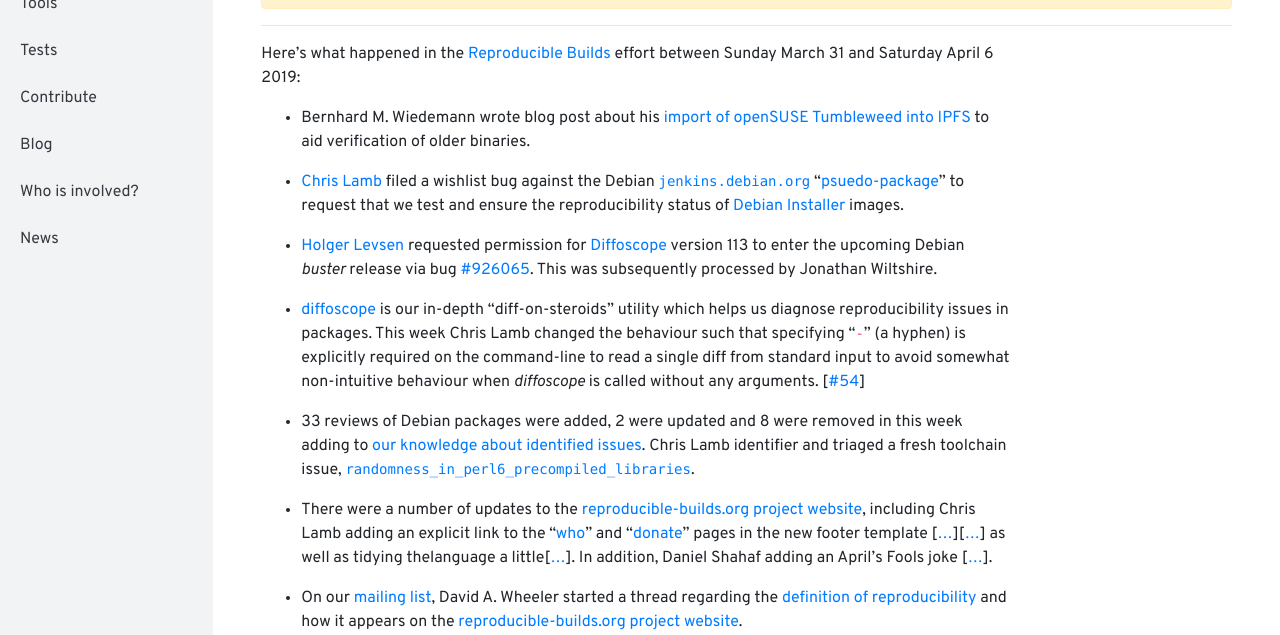
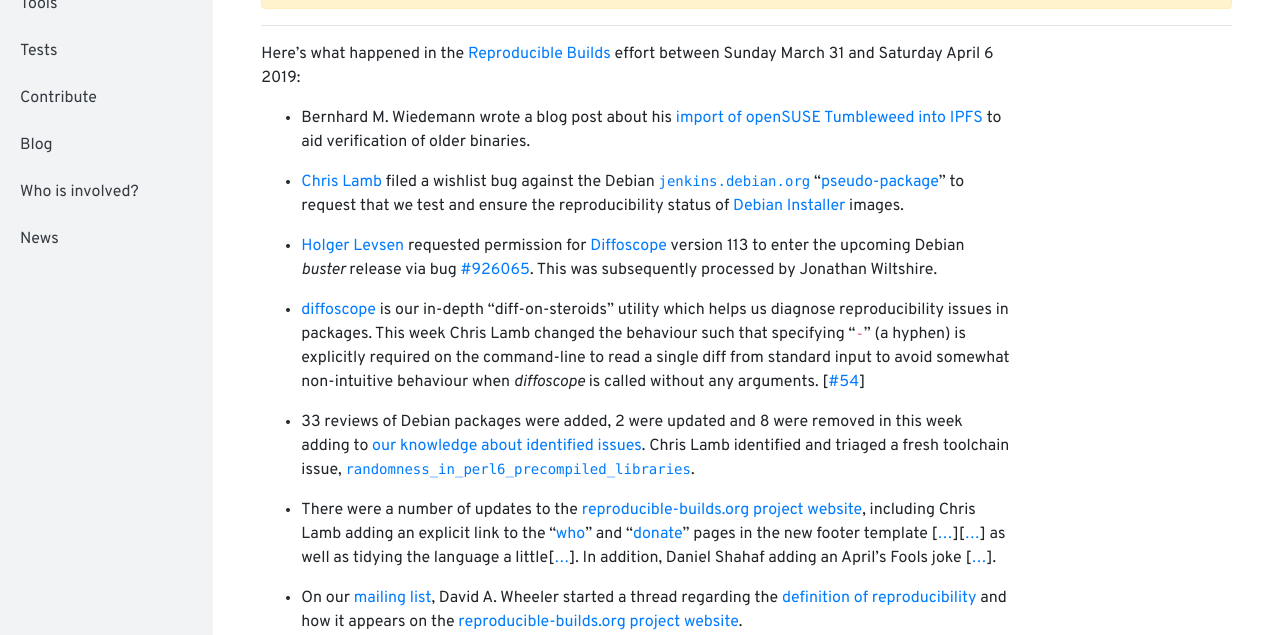
Before and after one commit to prototypefund/reproducible-website, a Jekyll site: the page built from _blog/posts/206.md, in a window 1280 px wide and 900 px high. Shown: the part 265-900 px from the top of the window. Built offline with Jekyll 4.4.1, drawn with Linux system fonts in a browser that asks for light colours; some of the changed text lies outside the part shown.

Commit message:
206: 5 fixes of grammar and spelling

```diff
--- a/_blog/posts/206.md
+++ b/_blog/posts/206.md
@@ -5,17 +5,17 @@
 
 Here's what happened in the [Reproducible Builds](https://reproducible-builds.org) effort between Sunday March 31 and Saturday April 6 2019:
 
-* Bernhard M. Wiedemann wrote blog post about his [import of openSUSE Tumbleweed into IPFS](https://lizards.opensuse.org/2019/04/03/experimental-opensuse-mirror-via-ipfs/) to aid verification of older binaries.
+* Bernhard M. Wiedemann wrote a blog post about his [import of openSUSE Tumbleweed into IPFS](https://lizards.opensuse.org/2019/04/03/experimental-opensuse-mirror-via-ipfs/) to aid verification of older binaries.
 
-* [Chris Lamb](https://chris-lamb.co.uk/) filed a wishlist bug against the Debian [`jenkins.debian.org`](http://bugs.debian.org/jenkins.debian.org) "[psuedo-package](https://www.debian.org/Bugs/pseudo-packages)" to request that we test and ensure the reproducibility status of [Debian Installer](https://www.debian.org/devel/debian-installer/) images.
+* [Chris Lamb](https://chris-lamb.co.uk/) filed a wishlist bug against the Debian [`jenkins.debian.org`](http://bugs.debian.org/jenkins.debian.org) "[pseudo-package](https://www.debian.org/Bugs/pseudo-packages)" to request that we test and ensure the reproducibility status of [Debian Installer](https://www.debian.org/devel/debian-installer/) images.
 
 * [Holger Levsen](http://layer-acht.org/thinking/) requested permission for [Diffoscope](https://diffoscope.org/) version 113 to enter the upcoming Debian *buster* release via bug [#926065](https://bugs.debian.org/926065). This was subsequently processed by Jonathan Wiltshire.
 
 * [diffoscope](https://diffoscope.org/) is our in-depth "diff-on-steroids" utility which helps us diagnose reproducibility issues in packages. This week Chris Lamb changed the behaviour such that specifying "`-`" (a hyphen) is explicitly required on the command-line to read a single diff from standard input to avoid somewhat non-intuitive behaviour when *diffoscope* is called without any arguments.&nbsp;[[#54](https://salsa.debian.org/reproducible-builds/diffoscope/issues/54)]
 
-* 33 reviews of Debian packages were added, 2 were updated and 8 were removed in this week adding to [our knowledge about identified issues](https://tests.reproducible-builds.org/debian/index_issues.html). Chris Lamb identifier and triaged a fresh toolchain issue, [`randomness_in_perl6_precompiled_libraries`](https://salsa.debian.org/reproducible-builds/reproducible-notes/commit/b718ab29).
+* 33 reviews of Debian packages were added, 2 were updated and 8 were removed in this week adding to [our knowledge about identified issues](https://tests.reproducible-builds.org/debian/index_issues.html). Chris Lamb identified and triaged a fresh toolchain issue, [`randomness_in_perl6_precompiled_libraries`](https://salsa.debian.org/reproducible-builds/reproducible-notes/commit/b718ab29).
 
-* There were a number of updates to the [reproducible-builds.org project website](https://reproducible-builds.org), including Chris Lamb adding an explicit link to the "[who]({{ "/who/" | prepend: site.baseurl }})" and "[donate]({{ "/donate/" | prepend: site.baseurl }})" pages in the new footer template [[...](https://salsa.debian.org/reproducible-builds/reproducible-website/commit/2d14946)][[...](https://salsa.debian.org/reproducible-builds/reproducible-website/commit/7a95a81)] as well as tidying thelanguage a little[[...](https://salsa.debian.org/reproducible-builds/reproducible-website/commit/7a222f0)]. In addition, Daniel Shahaf adding an April's Fools joke [[...](https://salsa.debian.org/reproducible-builds/reproducible-website/commit/68f4b00)].
+* There were a number of updates to the [reproducible-builds.org project website](https://reproducible-builds.org), including Chris Lamb adding an explicit link to the "[who]({{ "/who/" | prepend: site.baseurl }})" and "[donate]({{ "/donate/" | prepend: site.baseurl }})" pages in the new footer template [[...](https://salsa.debian.org/reproducible-builds/reproducible-website/commit/2d14946)][[...](https://salsa.debian.org/reproducible-builds/reproducible-website/commit/7a95a81)] as well as tidying the language a little[[...](https://salsa.debian.org/reproducible-builds/reproducible-website/commit/7a222f0)]. In addition, Daniel Shahaf adding an April's Fools joke [[...](https://salsa.debian.org/reproducible-builds/reproducible-website/commit/68f4b00)].
 
 * On our [mailing list](https://lists.reproducible-builds.org/pipermail/rb-general/), David A. Wheeler started a thread regarding the [definition of reproducibility](https://lists.reproducible-builds.org/pipermail/rb-general/2019-April/001523.html) and how it appears on the [reproducible-builds.org project website](https://reproducible-builds.org).
 
```
Also changed, not shown: other parts of _blog/posts/206.md (+1 -1 lines).
